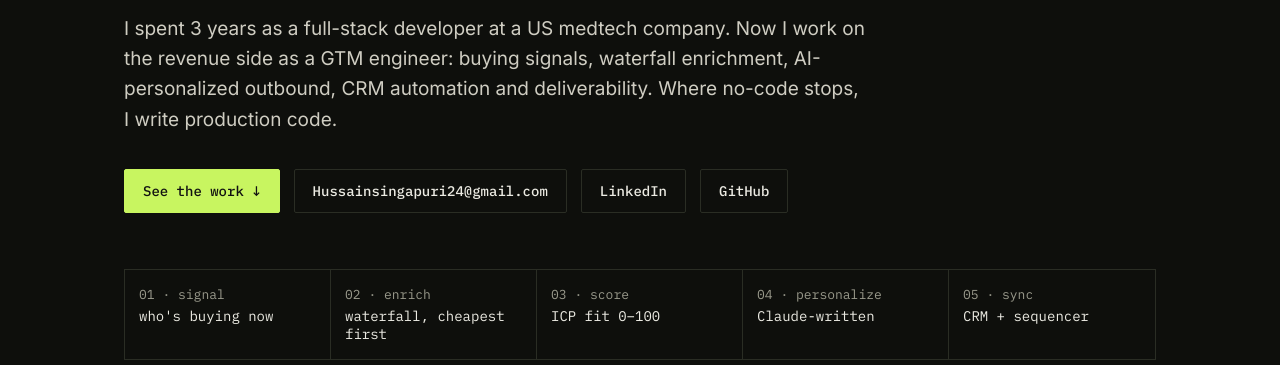
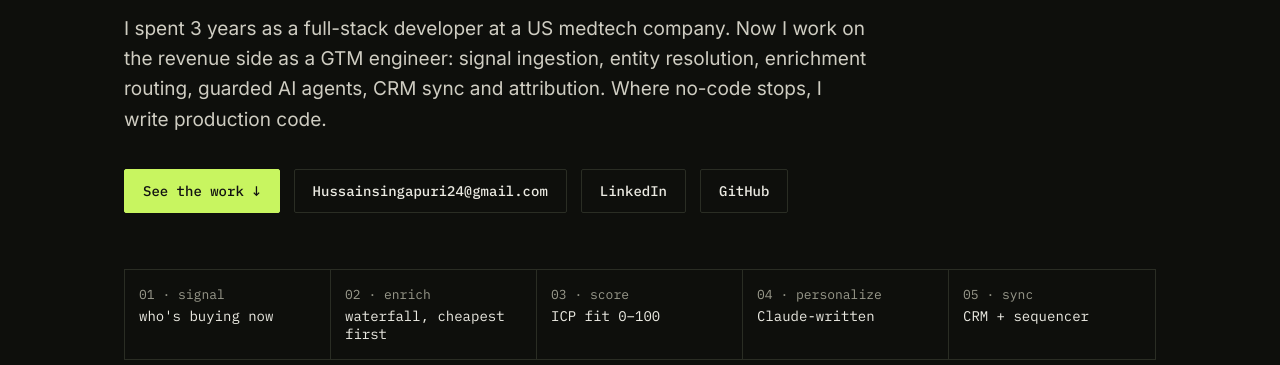
Before and after one commit to goalgetter53/goalgetter53.github.io, a plain HTML site: page index.html in a window 1280 px wide. Shown: the part 435-800 px from the top of the page. Drawn offline with Linux system fonts and the light colour scheme.

Commit message:
Hero copy matches the 5 builds
Co-Authored-By: Claude Opus 5.5 <noreply@anthropic.com>
Claude-Session: https://claude.ai/code/session_01FxgJ6cknCTTbfE1Hvk6pbB

```diff
--- a/index.html
+++ b/index.html
@@ -85,7 +85,7 @@ footer{padding:32px 0;color:var(--mute);font:13px var(--mono)}
 <header><div class="wrap">
   <p class="kicker">GTM Engineer · Pune, India · Open to remote</p>
   <h1>I build the systems that <em>find, reach and win</em> customers.</h1>
-  <p class="lede">I spent 3 years as a full-stack developer at a US medtech company. Now I work on the revenue side as a GTM engineer: buying signals, waterfall enrichment, AI-personalized outbound, CRM automation and deliverability. Where no-code stops, I write production code.</p>
+  <p class="lede">I spent 3 years as a full-stack developer at a US medtech company. Now I work on the revenue side as a GTM engineer: signal ingestion, entity resolution, enrichment routing, guarded AI agents, CRM sync and attribution. Where no-code stops, I write production code.</p>
   <div class="cta">
     <a class="btn primary" href="#work">See the work ↓</a>
     <a class="btn" href="mailto:Hussainsingapuri24@gmail.com">Hussainsingapuri24@gmail.com</a>
```
